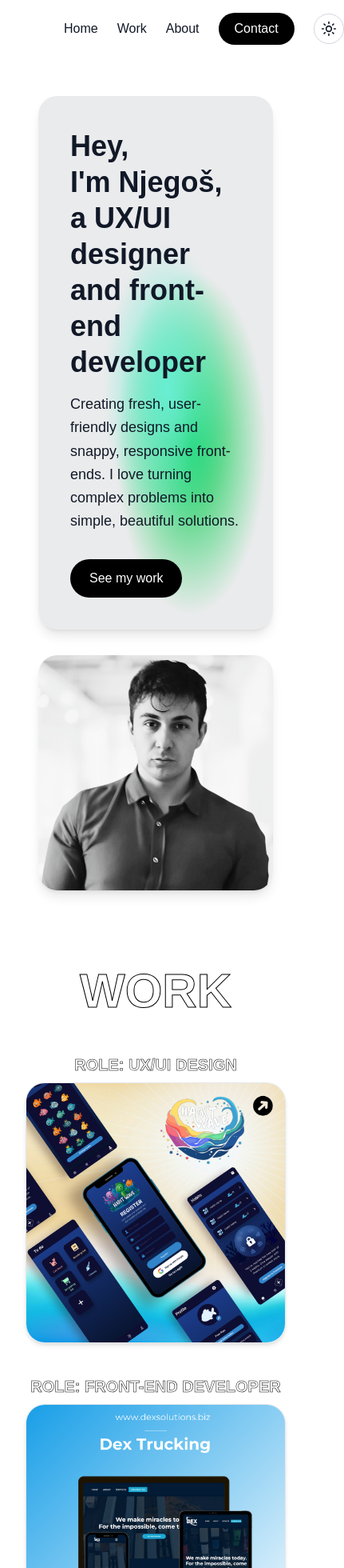
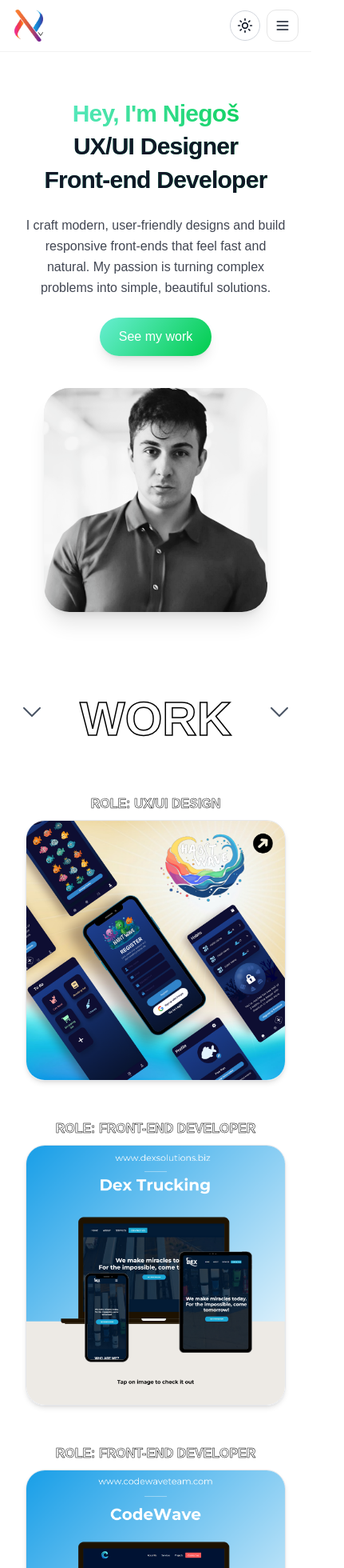
Before and after one commit to njegosvasic/portfolio, a Next.js app: page / in a window 390 px wide. Shown: the top 1960 px of the page at 80% size, 431 px wide, since content can reach past the window. Built offline with nearby package versions, Linux system fonts and the light colour scheme.

Commit message:
Small fixes

```diff
--- a/src/app/globals.css
+++ b/src/app/globals.css
@@ -10,6 +10,7 @@
   --hero-base: #eaebec;
   --hero-grad1: #68eed3;
   --hero-grad2: #00cc4b;
+  --cta-grad: linear-gradient(130deg, #68eed3, #00cc4b); /* light */
   --about-green: #22c55e; /* light */
   --about-yellow: #facc15;
   --about-red: #ef4444;
@@ -45,6 +46,8 @@ body {
   --hero-base: #0f172a;
   --hero-grad1: #4f46e5; /* indigo/plava */
   --hero-grad2: #9333ea; /* ljubičasta */
+
+   --cta-grad: linear-gradient(130deg, #4f46e5, #9333ea); /* dark */
   --about-green: #10b981; /* emerald / neon zelena */
   --about-yellow: #eab308; /* amber / zlata */
   --about-red: #ec4899; /* pinkish / fuchsia */
--- a/src/app/layout.js
+++ b/src/app/layout.js
@@ -3,7 +3,7 @@ import { Open_Sans } from "next/font/google";
 import Header from "@/components/Header";
 import Footer from "@/components/Footer";
 import { Providers } from "./providers";
-import BackToTop from "@/components/BackToTop"; // 👈 dodato
+import BackToTop from "@/components/BackToTop";
 
 const openSans = Open_Sans({
   subsets: ["latin"],
@@ -28,8 +28,6 @@ export default function RootLayout({ children }) {
             {children}
           </main>
           <Footer />
-
-          {/* 👇 Strelica za Back to Top */}
           <BackToTop />
         </Providers>
       </body>
--- a/src/components/About.jsx
+++ b/src/components/About.jsx
@@ -4,9 +4,9 @@ import profileImage from "../assets/ja.png";
 
 export default function AboutSection() {
   return (
-    <section id="about" className="px-4 md:px-24 py-16">
+    <section id="about" className="px-4 md:px-4 py-16">
       <h2
-        className="text-6xl md:text-8xl font-bold uppercase text-center mb-12"
+        className="text-5xl md:text-7xl font-bold uppercase text-center mb-12"
         style={{ WebkitTextStroke: "1px #000", color: "transparent" }}
       >
         About
@@ -24,9 +24,38 @@ export default function AboutSection() {
             className="rounded-3xl object-cover"
             priority
           />
-          <div className="absolute inset-0 bg-black/70 text-white p-6 sm:p-8 flex flex-col justify-center space-y-4 rounded-3xl">
-            <h3 className="text-2xl sm:text-3xl font-semibold">About me</h3>
-            <p className="text-sm sm:text-base leading-relaxed">
+
+          {/* Overlay bez skrola: fontovi fluidni da uvek stanu */}
+          <div
+            className="
+              absolute inset-0 rounded-3xl
+              bg-black/70 text-white
+              flex flex-col justify-center
+              space-y-[clamp(8px,1.6vw,14px)]
+            "
+            style={{
+              padding: "clamp(12px, 2.5vw, 24px)",
+            }}
+          >
+            <h3
+              className="font-semibold"
+              style={{
+                // veći minimum na telefonu, manji plafon na desktopu
+                fontSize: "clamp(18px, 2.5vw, 24px)",
+                lineHeight: "1.2",
+              }}
+            >
+              About me
+            </h3>
+
+            <p
+              style={{
+                // mob min 12px, desktop max 14px
+                fontSize: "clamp(12px, 1.6vw, 14px)",
+                lineHeight: "1.45",
+              }}
+              className="opacity-95"
+            >
               My journey into UX/UI design started back in my IT student days,
               when I realized how much I enjoyed thinking about how people
               interact with technology. Over time, that interest grew into a
@@ -43,31 +72,44 @@ export default function AboutSection() {
               right to use.
             </p>
 
-            <p className="text-sm sm:text-base leading-relaxed">
+            <p
+              style={{
+                fontSize: "clamp(12px, 1.5vw, 14px)",
+                lineHeight: "1.45",
+              }}
+              className="opacity-95"
+            >
               Outside of design, I try to keep things balanced. I like unwinding
               with a good video game, hitting the gym to stay active,
               experimenting with cooking (sometimes successfully), and getting
               lost in a book when I can.
             </p>
 
-            <p className="text-sm sm:text-base leading-relaxed">
+            <p
+              style={{
+                fontSize: "clamp(12px, 1.6vw, 14px)",
+                lineHeight: "1.45",
+              }}
+              className="opacity-95"
+            >
               These days, I’m focused on designing clean, intuitive digital
-              products — and since I also enjoy front-end development, I love
+              products; and since I also enjoy front-end development, I love
               bringing those designs to life. I'm always learning and exploring
               new tools and trends to keep growing and improving.
             </p>
           </div>
         </div>
 
-        {/* Right: 2x2 stats */}
         <div className="grid grid-cols-2 gap-4 content-center">
           <div
             className="aspect-square rounded-3xl flex flex-col items-center justify-center text-white"
             style={{ backgroundColor: "var(--about-green)" }}
           >
-            <span className="text-3xl sm:text-4xl lg:text-6xl font-bold">
+            {/* broj */}
+            <span className="text-3xl sm:text-4xl lg:text-5xl font-bold">
               2+
             </span>
+            {/* labela */}
             <span className="mt-2 text-sm sm:text-base lg:text-lg">
               Years Experience
             </span>
@@ -77,7 +119,7 @@ export default function AboutSection() {
             className="aspect-square rounded-3xl flex flex-col items-center justify-center text-white"
             style={{ backgroundColor: "var(--about-yellow)" }}
           >
-            <span className="text-3xl sm:text-4xl lg:text-6xl font-bold">
+            <span className="text-3xl sm:text-4xl lg:text-5xl font-bold">
               10+
             </span>
             <span className="mt-2 text-sm sm:text-base lg:text-lg">
@@ -89,7 +131,7 @@ export default function AboutSection() {
             className="aspect-square rounded-3xl flex flex-col items-center justify-center text-white"
             style={{ backgroundColor: "var(--about-red)" }}
           >
-            <span className="text-3xl sm:text-4xl lg:text-6xl font-bold">
+            <span className="text-3xl sm:text-4xl lg:text-5xl font-bold">
               10+
             </span>
             <span className="mt-2 text-sm sm:text-base lg:text-lg">
@@ -101,7 +143,7 @@ export default function AboutSection() {
             className="aspect-square rounded-3xl flex flex-col items-center justify-center text-white"
             style={{ backgroundColor: "var(--about-blue)" }}
           >
-            <span className="text-3xl sm:text-4xl lg:text-6xl font-bold">
+            <span className="text-3xl sm:text-4xl lg:text-5xl font-bold">
               100%
             </span>
             <span className="mt-2 text-sm sm:text-base lg:text-lg">
--- a/src/components/Contact.jsx
+++ b/src/components/Contact.jsx
@@ -9,7 +9,7 @@ export default function ContactSection() {
     >
       <div className="max-w-3xl mx-auto text-center space-y-6">
         <h2 className="text-3xl md:text-4xl font-bold text-white">
-          Got ideas? I&apos;ve got time.
+          Got ideas?  <br /> I&apos;ve got time.
         </h2>
         <Link href="/contact">
           <button
--- a/src/components/Header.jsx
+++ b/src/components/Header.jsx
@@ -1,51 +1,112 @@
+// src/components/Header.jsx
+"use client";
+
+import { useEffect, useState } from "react";
 import Image from "next/image";
 import Link from "next/link";
 import logo from "../assets/logo.png";
-import ThemeToggle from "./ThemeToggle"; // 👈 dodato
+import ThemeToggle from "./ThemeToggle";
 
 export default function Header() {
+  const [open, setOpen] = useState(false);
+  const [scrolled, setScrolled] = useState(false);
+
+  useEffect(() => {
+    const onScroll = () => setScrolled(window.scrollY > 4);
+    window.addEventListener("scroll", onScroll, { passive: true });
+    onScroll();
+    return () => window.removeEventListener("scroll", onScroll);
+  }, []);
+
   return (
-    <header className="w-full px-20 py-4 flex justify-between items-center sticky top-0 z-50 bg-[var(--background)]">
+    <header
+      className={[
+        "sticky top-0 z-50 backdrop-blur border-b border-black/5 dark:border-white/10 transition-all",
+        scrolled ? "bg-[var(--background)]/95 shadow-md" : "bg-[var(--background)]/90",
+      ].join(" ")}
+    >
+      {/* Gornja traka */}
+      <div className="mx-auto max-w-[1280px] px-4 sm:px-6 lg:px-8 h-16 min-[1600px]:h-18 flex items-center justify-between">
         {/* Logo */}
-      <Link href="/">
+        <Link href="/" className="shrink-0 flex items-center gap-2">
           <Image
             src={logo}
             alt="Logo"
-          width={48}
-          height={48}
-          className="cursor-pointer"
+            width={40}
+            height={40}
+            priority
+            className="block h-10 w-10 min-[1600px]:h-12 min-[1600px]:w-12 object-contain"
           />
         </Link>
 
-      {/* Navigacija + toggle */}
-      <div className="flex items-center space-x-6">
-        <Link
-          href="/"
-          className="text-base md:text-lg hover:text-gray-900 dark:hover:text-gray-200"
-        >
+        {/* Desktop navigacija */}
+        <nav className="hidden md:flex items-center gap-6">
+          <Link href="/" className="text-sm lg:text-base min-[1600px]:text-lg hover:text-gray-900 dark:hover:text-gray-200">
             Home
           </Link>
-        <Link
-          href="/projects"
-          className="text-base md:text-lg hover:text-gray-900 dark:hover:text-gray-200"
-        >
+          <Link href="/projects" className="text-sm lg:text-base min-[1600px]:text-lg hover:text-gray-900 dark:hover:text-gray-200">
             Work
           </Link>
-        <Link
-          href="/about"
-          className="text-base md:text-lg hover:text-gray-900 dark:hover:text-gray-200"
-        >
+          <Link href="/about" className="text-sm lg:text-base min-[1600px]:text-lg hover:text-gray-900 dark:hover:text-gray-200">
             About
           </Link>
           <Link
             href="/contact"
-          className="inline-flex items-center bg-black text-white px-5 py-2 rounded-full text-base md:text-lg hover:bg-gray-800 dark:bg-white dark:text-black dark:hover:bg-gray-200"
+            className="inline-flex items-center bg-black text-white dark:bg-white dark:text-black px-4 py-2 rounded-full text-sm lg:text-base min-[1600px]:text-lg min-[1600px]:px-5 min-[1600px]:py-2.5 hover:bg-gray-800 dark:hover:bg-gray-200"
           >
             Contact
           </Link>
+          <ThemeToggle />
+        </nav>
 
-        {/* Toggle dugme */}
+        {/* Mobile kontrole */}
+        <div className="md:hidden flex items-center gap-2">
           <ThemeToggle />
+          <button
+            aria-label="Open menu"
+            aria-expanded={open}
+            onClick={() => setOpen((v) => !v)}
+            className="inline-flex items-center justify-center h-10 w-10 rounded-xl border border-black/10 dark:border-white/15 hover:bg-black/5 dark:hover:bg-white/5 focus:outline-none focus:ring-2 focus:ring-offset-2 focus:ring-black/30 dark:focus:ring-white/30"
+          >
+            <svg viewBox="0 0 24 24" className={`h-5 w-5 ${open ? "hidden" : "block"}`} fill="none">
+              <path d="M4 6h16M4 12h16M4 18h16" stroke="currentColor" strokeWidth="2" strokeLinecap="round" />
+            </svg>
+            <svg viewBox="0 0 24 24" className={`h-5 w-5 ${open ? "block" : "hidden"}`} fill="none">
+              <path d="M6 6l12 12M18 6l-12 12" stroke="currentColor" strokeWidth="2" strokeLinecap="round" />
+            </svg>
+          </button>
+        </div>
+      </div>
+
+      {/* Mobile meni sa animacijom */}
+      <div
+        aria-hidden={!open}
+        className={[
+          "md:hidden overflow-hidden will-change-[max-height,opacity,transform]",
+          "transition-[max-height,opacity,transform] duration-300 ease-out",
+          open ? "max-h-96 opacity-100 translate-y-0" : "max-h-0 opacity-0 -translate-y-1",
+        ].join(" ")}
+      >
+        <nav className="px-4 pb-4">
+          <div className="flex flex-col items-center gap-3">
+            <Link href="/" onClick={() => setOpen(false)} className="rounded-xl px-3 py-2 hover:bg-black/5 dark:hover:bg-white/5 w-fit">
+              Home
+            </Link>
+            <Link href="/projects" onClick={() => setOpen(false)} className="rounded-xl px-3 py-2 hover:bg-black/5 dark:hover:bg-white/5 w-fit">
+              Work
+            </Link>
+            <Link href="/about" onClick={() => setOpen(false)} className="rounded-xl px-3 py-2 hover:bg-black/5 dark:hover:bg-white/5 w-fit">
+              About
+            </Link>
+            <Link
+              href="/contact"
+              onClick={() => setOpen(false)}
+              className="mt-2 inline-flex items-center justify-center bg-black text-white dark:bg-white dark:text-black px-5 py-2 rounded-full hover:bg-gray-800 dark:hover:bg-gray-200 w-fit"
+            >
+              Contact
+            </Link>
+          </div>
+        </nav>
       </div>
     </header>
   );
--- a/src/components/Hero.jsx
+++ b/src/components/Hero.jsx
@@ -1,56 +1,72 @@
+// src/components/Hero.jsx
 import Image from "next/image";
 import profileImage from "../assets/ja.png";
 
 export default function Hero() {
   return (
     <section
-      id="hero"
-      className="px-8 py-8 flex flex-col md:flex-row md:items-stretch gap-8"
+      className="px-4 md:px-6 py-10 md:py-20 relative"
+      style={{ "--heroSquare": "clamp(280px, 32vw, 480px)" }}
     >
-      {/* Lijeva kolona: 62.5% – gradient preko CSS varijabli (light/dark) */}
-      <div
-        className="w-full md:w-[62.5%] rounded-3xl p-10 flex flex-col justify-center space-y-8 shadow-lg dark:shadow-none transition-colors"
+      <div className="mx-auto max-w-[1200px] grid gap-10 lg:gap-16 lg:grid-cols-[1.2fr_1fr] items-center">
+        {/* Leva strana */}
+        <div className="flex flex-col gap-6 text-center lg:text-left">
+          <h1
+            className={`
+    text-3xl sm:text-4xl md:text-4xl font-extrabold
+    tracking-tight leading-snug sm:leading-tight md:leading-[1.1]
+    bg-clip-text text-transparent
+  `}
             style={{
-          background: `
-            radial-gradient(at 55% 55%, var(--hero-grad1) 0, transparent 35%),
-            radial-gradient(at 65% 65%, var(--hero-grad2) 0, transparent 35%),
-            var(--hero-base)
-          `,
+              backgroundImage: `linear-gradient(to right, var(--hero-grad1), var(--hero-grad2))`,
             }}
           >
-        <div className="space-y-4">
-          <h1 className="text-4xl md:text-5xl font-bold leading-tight text-[var(--foreground)]">
-            Hey,<br />
-            I'm Njegoš, a UX/UI designer<br />
-            and front-end developer
+            Hey, I&apos;m Njegoš <br />
+            <span className="text-[var(--foreground)]">
+              UX/UI Designer
+            </span>{" "}
+            <br />
+            <span className="text-[var(--foreground)]">
+              Front-end Developer
+            </span>
           </h1>
-          <p className="text-lg leading-relaxed text-[var(--foreground)]">
-            Creating fresh, user-friendly designs and snappy, responsive
-            front-ends. I love turning complex problems into simple, beautiful
-            solutions.
+
+          <p className="max-w-lg mx-auto lg:mx-0 text-base md:text-lg leading-relaxed text-[var(--foreground)]/80">
+            I craft modern, user-friendly designs and build responsive
+            front-ends that feel fast and natural. My passion is turning complex
+            problems into simple, beautiful solutions.
           </p>
-        </div>
 
-        {/* CTA – crno u light, bijelo u dark */}
           <a
             href="#projects"
-          className="w-max inline-block px-6 py-3 rounded-full font-medium transition-opacity duration-200 hover:opacity-80"
-          style={{ backgroundColor: "var(--cta-bg)", color: "var(--cta-fg)" }}
+            className="w-fit inline-block px-6 py-3 rounded-full font-medium text-base shadow-lg hover:shadow-xl hover:opacity-90 transition-all duration-300 mx-auto lg:mx-0"
+            style={{
+              background: "var(--cta-grad)",
+              color: "#fff", // u oba moda bijeli tekst će stajati fino
+            }}
           >
             See my work
           </a>
         </div>
 
-      {/* Desna kolona: 37.5% – identično kao prije (bez kropljenja) */}
-      <div className="w-full md:w-[37.5%] rounded-3xl overflow-hidden shadow-lg dark:shadow-none">
+        {/* Desna strana */}
+        <div
+          className="relative rounded-[2rem] overflow-hidden mx-auto lg:justify-self-end shadow-xl"
+          style={{
+            width: "var(--heroSquare)",
+            height: "var(--heroSquare)",
+            background: "var(--hero-base)",
+          }}
+        >
           <Image
             src={profileImage}
             alt="Njegoš Vasić"
-          width={800}
-          height={600}
-          className="w-full h-auto object-contain"
+            fill
+            className="object-cover rounded-[2rem] scale-105 hover:scale-110 transition-transform duration-500"
             priority
+            sizes="(min-width:1024px) 33vw, 100vw"
           />
+        </div>
       </div>
     </section>
   );
--- a/src/components/Work.jsx
+++ b/src/components/Work.jsx
@@ -1,163 +1,113 @@
 // src/components/Work.jsx
-import Image from 'next/image'
-import Link from 'next/link'
-import mywork1 from '../assets/mywork1.png'
-import mywork2 from '../assets/mywork2.png'
-import mywork3 from '../assets/mywork3.png'
-import mywork4 from '../assets/mywork4.png'
-import mywork5 from '../assets/mywork5.png'
-import mywork6 from '../assets/mywork6.png'
+import Image from "next/image";
+import Link from "next/link";
+import { ChevronDown } from "lucide-react";
+
+import mywork1 from "../assets/mywork1.png";
+import mywork2 from "../assets/mywork2.png";
+import mywork3 from "../assets/mywork3.png";
+import mywork5 from "../assets/mywork5.png";
+
+const projects = [
+  {
+    id: 1,
+    role: "Role: UX/UI Design",
+    link: "/habitwave",
+    external: false,
+    image: mywork1,
+  },
+  {
+    id: 2,
+    role: "Role: Front-end Developer",
+    link: "https://dexsolutions.biz",
+    external: true,
+    image: mywork2,
+  },
+  {
+    id: 3,
+    role: "Role: Front-end Developer",
+    link: "https://codewaveteam.com",
+    external: true,
+    image: mywork3,
+  },
+  {
+    id: 5,
+    role: "Role: UX/UI Design",
+    link: null, // Coming soon
+    external: false,
+    image: mywork5,
+  },
+];
 
 export default function Work() {
   return (
     <section id="projects" className="px-4 md:px-24 py-16">
+      {/* Naslov sa strelicama */}
+      <div className="flex items-center justify-center gap-10 mb-16">
+        <div className="animate-bounce text-gray-600 dark:text-gray-300">
+          <ChevronDown size={40} strokeWidth={1.2} />
+        </div>
+
         <h2
-        className="text-6xl md:text-8xl font-bold uppercase text-center mb-12"
-        style={{ WebkitTextStroke: '1px #000', color: 'transparent' }}
+          className="text-6xl md:text-8xl font-bold uppercase text-center"
+          style={{ WebkitTextStroke: "1.5px #000", color: "transparent" }}
         >
           Work
         </h2>
 
-      <div className="max-w-6xl mx-auto">
-        <div className="grid grid-cols-1 md:grid-cols-2 gap-10">
-          {/* Project 1 */}
-          <div className="flex flex-col gap-2 items-center">
+        <div className="animate-bounce text-gray-600 dark:text-gray-300">
+          <ChevronDown size={40} strokeWidth={1.2} />
+        </div>
+      </div>
+
+      {/* Grid */}
+      <div className="max-w-6xl mx-auto grid grid-cols-1 md:grid-cols-2 gap-12">
+        {projects.map((proj) => {
+          const Wrapper = proj.link ? (proj.external ? "a" : Link) : "div";
+          const wrapperProps = proj.link
+            ? proj.external
+              ? { href: proj.link, target: "_blank", rel: "noopener noreferrer" }
+              : { href: proj.link }
+            : {};
+
+          return (
+            <div key={proj.id} className="flex flex-col gap-2 items-center">
+              {/* Role tekst */}
               <p
-              className="text-xl sm:text-2xl font-semibold uppercase"
-              style={{ WebkitTextStroke: '0.5px #000', color: 'transparent' }}
+                className="text-base sm:text-lg font-semibold uppercase"
+                style={{ WebkitTextStroke: "0.5px #000", color: "transparent" }}
               >
-              Role: UX/UI Design
+                {proj.role}
               </p>
-            <Link
-              href="/habitwave"
-              className="rounded-3xl overflow-hidden shadow-md border border-gray-200 dark:border-none"
+
+              {/* Card */}
+              <Wrapper
+                {...wrapperProps}
+                className="group relative block rounded-3xl overflow-hidden shadow-md hover:shadow-xl transition-all duration-500 border border-gray-200 dark:border-none"
               >
                 <Image
-                src={mywork1}
-                alt="Project 1"
-                className="w-full h-auto object-cover"
+                  src={proj.image}
+                  alt={`Project ${proj.id}`}
+                  className="w-full h-auto object-cover transform group-hover:scale-105 transition-transform duration-700"
                   width={800}
                   height={600}
                 />
-            </Link>
-          </div>
 
-          {/* Project 2 */}
-          <div className="flex flex-col gap-2 items-center">
-            <p
-              className="text-xl sm:text-2xl font-semibold uppercase"
-              style={{ WebkitTextStroke: '0.5px #000', color: 'transparent' }}
-            >
-              Role: Front-end developer
-            </p>
-            <a
-              href="https://dexsolutions.biz"
-              target="_blank"
-              rel="noopener noreferrer"
-              className="rounded-3xl overflow-hidden shadow-md border border-gray-200 dark:border-none"
-            >
-              <Image
-                src={mywork2}
-                alt="Project 2"
-                className="w-full h-auto object-cover"
-                width={800}
-                height={600}
-              />
-            </a>
-          </div>
-
-          {/* Project 3 */}
-          <div className="flex flex-col gap-2 items-center">
-            <p
-              className="text-xl sm:text-2xl font-semibold uppercase"
-              style={{ WebkitTextStroke: '0.5px #000', color: 'transparent' }}
-            >
-              Role: UX/UI Design
-            </p>
-            <a
-              href="https://codewaveteam.com"
-              target="_blank"
-              rel="noopener noreferrer"
-              className="rounded-3xl overflow-hidden shadow-md border border-gray-200 dark:border-none"
-            >
-              <Image
-                src={mywork3}
-                alt="Project 3"
-                className="w-full h-auto object-cover"
-                width={800}
-                height={600}
-              />
-            </a>
-          </div>
-
-          {/* Project 4 */}
-          {/* <div className="flex flex-col gap-2 items-center">
-            <p
-              className="text-xl sm:text-2xl font-semibold uppercase"
-              style={{ WebkitTextStroke: '0.5px #000', color: 'transparent' }}
-            >
-              Role: Front-end developer
-            </p>
-            <a
-              href="https://miconsultancy.io"
-              target="_blank"
-              rel="noopener noreferrer"
-              className="rounded-3xl overflow-hidden shadow-md border border-gray-200 dark:border-none"
-            >
-              <Image
-                src={mywork4}
-                alt="Project 4"
-                className="w-full h-auto object-cover"
-                width={800}
-                height={600}
-              />
-            </a>
-          </div> */}
-
-          {/* Project 5 */}
-          <div className="flex flex-col gap-2 items-center">
-            <p
-              className="text-xl sm:text-2xl font-semibold uppercase"
-              style={{ WebkitTextStroke: '0.5px #000', color: 'transparent' }}
-            >
-              Role: UX/UI Design
-            </p>
-            <div className="rounded-3xl overflow-hidden shadow-md border border-gray-200 dark:border-none">
-              <Image
-                src={mywork5}
-                alt="Project 5"
-                className="w-full h-auto object-cover"
-                width={800}
-                height={600}
-              />
+                {/* Overlay */}
+                <div className="absolute inset-0 bg-black/40 opacity-0 group-hover:opacity-100 transition-opacity duration-500 flex items-center justify-center">
+                  <div className="text-white text-lg font-medium">
+                    {proj.link
+                      ? proj.external
+                        ? "Visit Project ↗"
+                        : "View Case Study"
+                      : "Coming Soon"}
                   </div>
                 </div>
-
-          {/* Project 6 */}
-          {/* <div className="flex flex-col gap-2 items-center">
-            <p
-              className="text-xl sm:text-2xl font-semibold uppercase"
-              style={{ WebkitTextStroke: '0.5px #000', color: 'transparent' }}
-            >
-              Role: Front-end developer
-            </p>
-            <a
-              href="https://rentacaruzice.com"
-              target="_blank"
-              rel="noopener noreferrer"
-              className="rounded-3xl overflow-hidden shadow-md border border-gray-200 dark:border-none"
-            >
-              <Image
-                src={mywork6}
-                alt="Project 6"
-                className="w-full h-auto object-cover"
-                width={800}
-                height={600}
-              />
-            </a>
-          </div> */}
+              </Wrapper>
             </div>
+          );
+        })}
       </div>
     </section>
-  )
+  );
 }
```
Also changed, not shown: src/app/contact/page.js (+45 -21 lines). Lines whose indentation alone changed are shown as unchanged.
